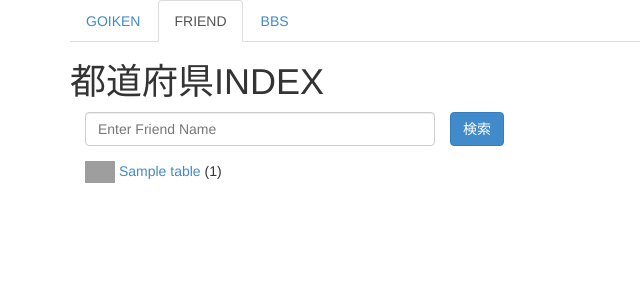
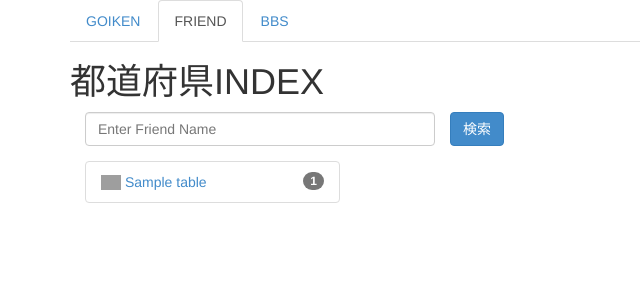
Before and after one commit to Tamiiy/php_test, a PHP site: page /friend/ in a window 1280 px wide. Shown: the top 300 px of the page, without its empty margins (0-640 px from the left). Run offline with PHP 8.4, Linux system fonts and the light colour scheme; tables that the repository leaves empty or names only in its code hold one stand-in row (values such as "Sample post"); some libraries are stand-ins or nearby versions; grey boxes are pictures that could not be loaded.

Commit message:
10/2 friend.phpをリストグループにした

```diff
--- a/php/friend/index.php
+++ b/php/friend/index.php
@@ -123,6 +123,8 @@
 
     $img = 2;
     $img = sprintf("%03d", $img);
+    echo '<div class="col-md-3">';
+    echo '<ul class="list-group">';
     while(1){
         $rec = $stmt->fetch(PDO::FETCH_ASSOC);
 
@@ -141,7 +143,7 @@
          if($rec == false) { //データがなくなると、自動的にfalseを返す
             break;
          }
-         echo '<div class="col-md-3"><img src="http://members.just-size.net/pflag/list1.files/image'.$img.'.gif" width="30px"> <a href="friend.php?id='.$rec['id'].'">'.$rec['name'].'</a> ('.$count['count'].')</div>';
+         echo '<li class="list-group-item"><img src="http://members.just-size.net/pflag/list1.files/image'.$img.'.gif" width="20px"> <a href="friend.php?id='.$rec['id'].'">'.$rec['name'].'</a><span class="badge">'.$count['count'].'</span></li>';
          $img += 2;
          $img = sprintf("%03d", $img);
          if ($rec['id'] == 13){
@@ -149,8 +151,12 @@
              $img = sprintf("%03d", $img);
          }
     }
+    echo '</ul></div>';
 //////////////////////NameArea-END//////////////////////
 
+//////////////////////Friend.php-START//////////////////////
+
+//////////////////////Friend.php-END//////////////////////
     $dbh = null;
 ?>
 </p>
--- a/php/message/_index.php
+++ b/php/message/_index.php
@@ -76,5 +76,6 @@ function CountDownLength( idn, str, mnum ) {
 ?>
 </p>
 
+
 </body>
 </html>
```
